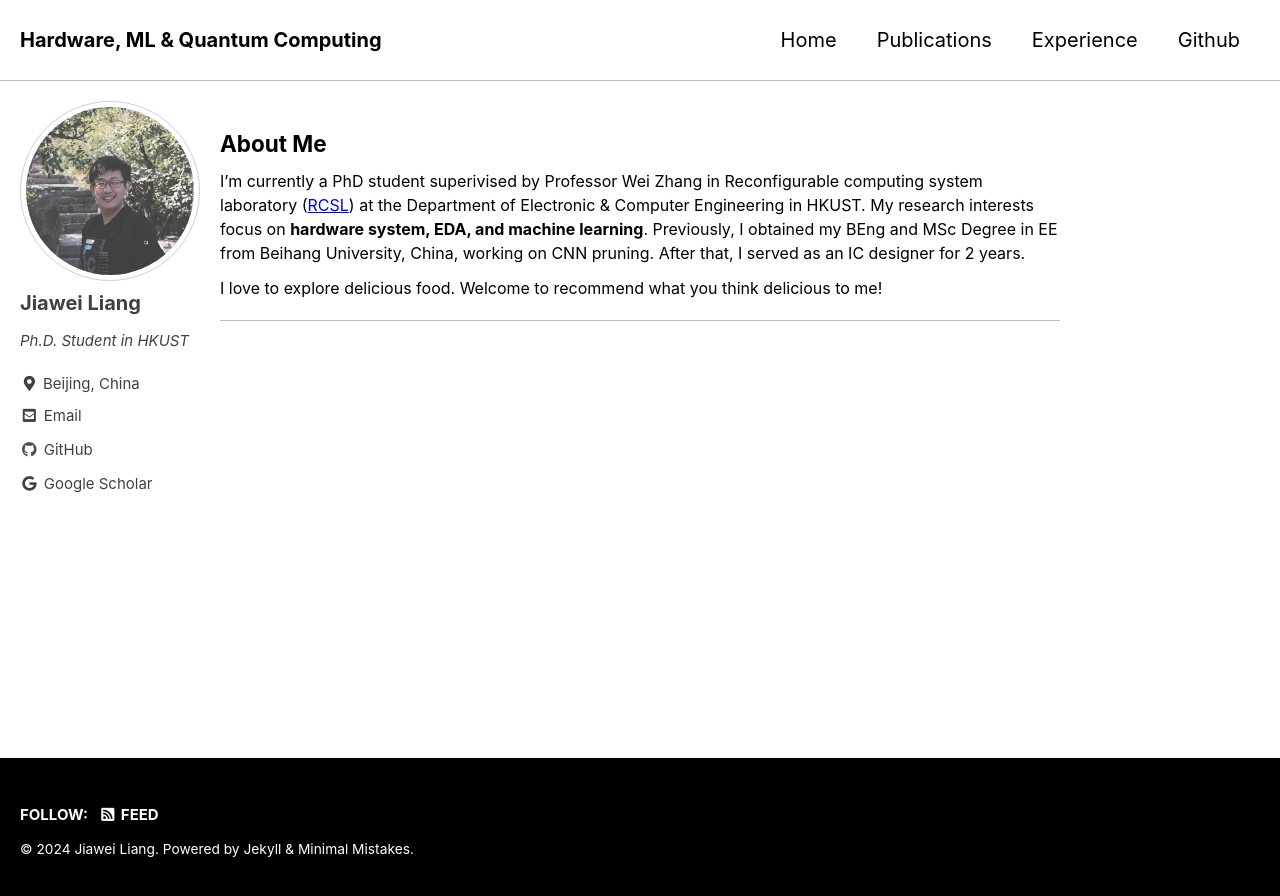
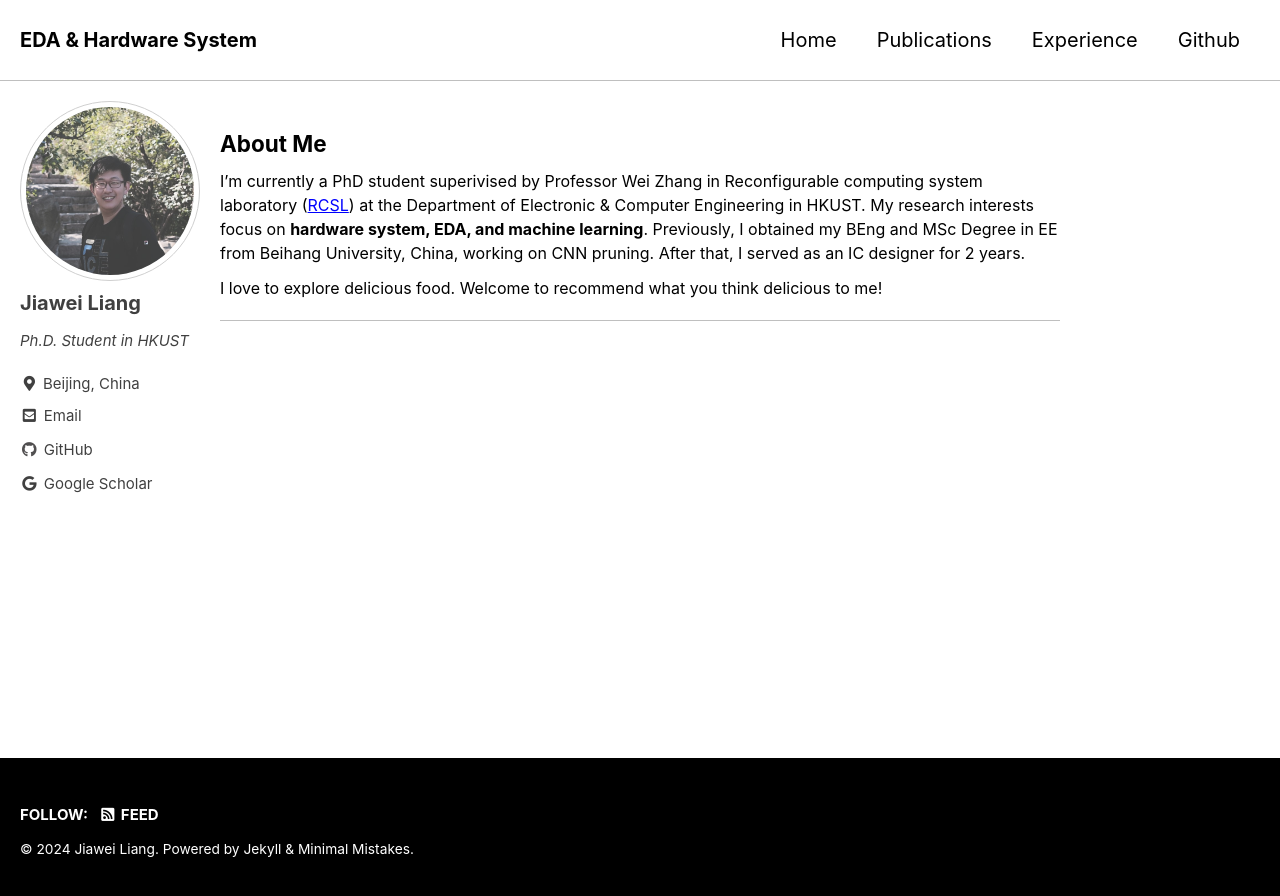
Before and after one commit to MasLiang/MasLiang.github.io, a Jekyll site: the page built from index.md, in a window 1280 px wide. Shown: the top 896 px of the page. Built offline with Jekyll 4.4.1, drawn with Linux system fonts in a browser that asks for light colours; cached includes are drawn as plain includes.

Commit message:
change some details

```diff
--- a/_config.yml
+++ b/_config.yml
@@ -16,7 +16,7 @@ minimal_mistakes_skin    : "contrast" # "air", "aqua", "contrast", "dark", "dirt
 
 # Site Settings
 locale                   : "en-US"
-title                    : "Hardware, ML & Quantum Computing"
+title                    : "EDA & Hardware System"
 title_separator          : "-"
 subtitle                 : # site tagline that appears below site title in masthead
 name                     : "Jiawei Liang"
```
